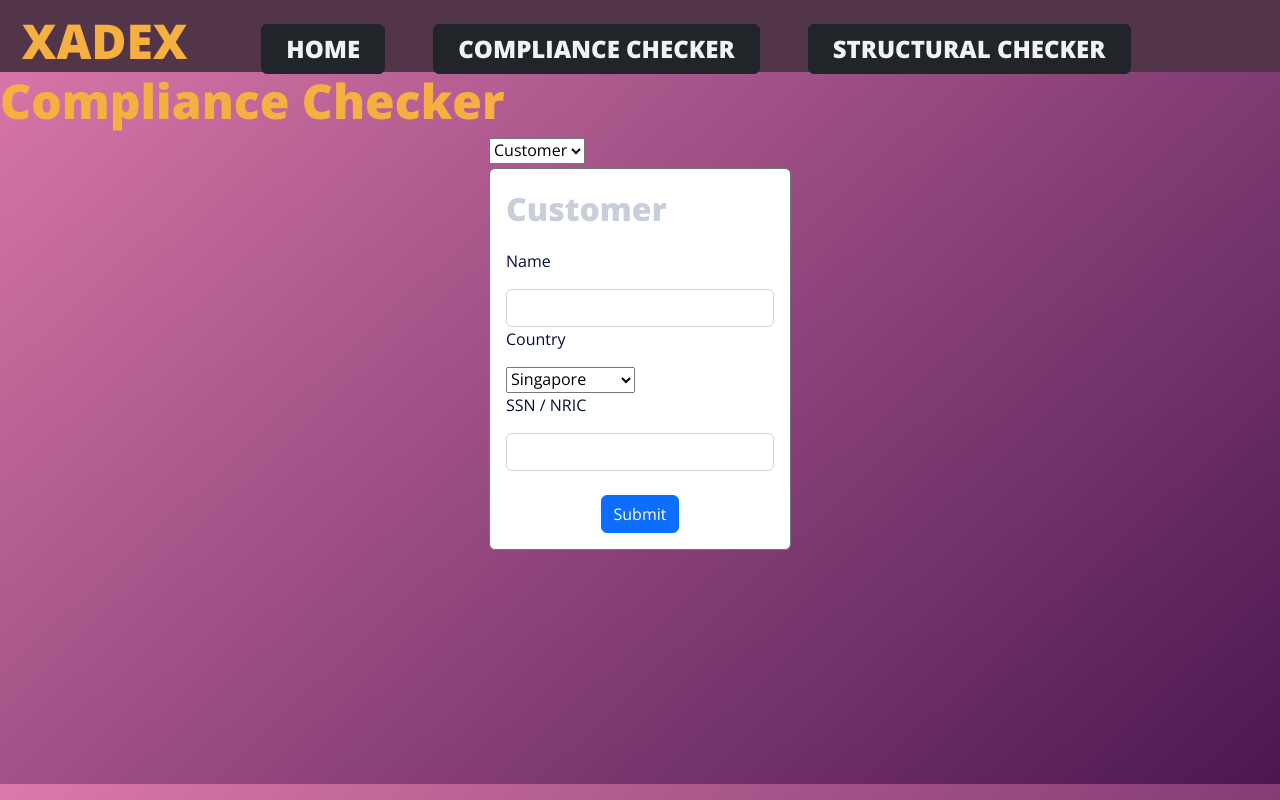
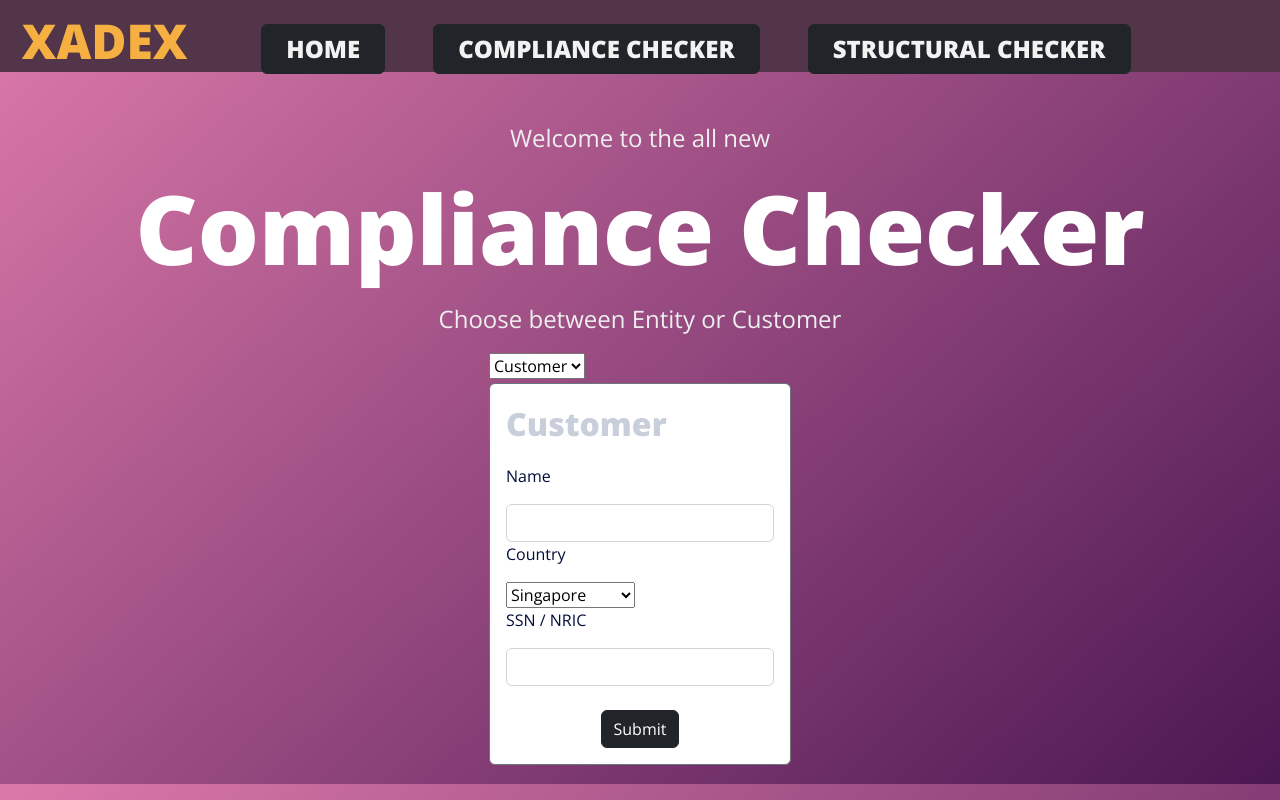
Before and after one commit to peek00/ellipsisTechHack2022, a React (Create React App) app in the folder projectcompliance/: page /complianceinput in a window 1280 px wide. Built offline with nearby package versions, Linux system fonts and the light colour scheme.

Commit message:
Worked on compliance input.

```diff
--- a/projectcompliance/src/App.css
+++ b/projectcompliance/src/App.css
@@ -30,6 +30,12 @@ h1 {
     color: white;
     font-weight:800;
     font-size: 10rem;
+}
+
+.medText{
+    color: white;
+    font-weight:800;
+    font-size: 6rem;
 }
 
 .banner, .NavBar{
--- a/projectcompliance/src/component/complianceInput.jsx
+++ b/projectcompliance/src/component/complianceInput.jsx
@@ -17,8 +17,13 @@ function ComplianceInput() {
   return (
     <div>
       <NavBar/>
+      <div className='text-center'>
+        <p className="homeText mt-5 mb-0"> Welcome to the all new </p>
+        <p className="medText"> Compliance Checker</p>
+        <p className="homeText">Choose between Entity or Customer</p>
+      </div>
+
       <Row className="justify-content-center">
-      <h1>Compliance Checker</h1>
       <Col className="justify-content-center" lg={3}>
       <select name="type" onChange={onChange}>
         <option value="customer">Customer </option>
--- a/projectcompliance/src/component/customerInput.jsx
+++ b/projectcompliance/src/component/customerInput.jsx
@@ -40,7 +40,7 @@ function CustomerInput(type) {
           <input className="form-control" type="text" name="name" />
           <br></br>
           <div className="text-center">
-            <Button  type="submit">Submit</Button>
+            <Button variant="dark"  type="submit">Submit</Button>
           </div>
 
         </form>
--- a/projectcompliance/src/component/entityInput.jsx
+++ b/projectcompliance/src/component/entityInput.jsx
@@ -68,10 +68,10 @@ function EntityInput(type) {
             <option value="offered">Offered </option>
             <option value="borrowed">Borrowed</option>
           </select>
-          <Button size={"sm"} onClick={handleAddService}>Add Service</Button>
+          <Button variant="dark" size={"sm"} onClick={handleAddService}>Add Service</Button>
           <br></br>
           <br></br>
-          <Button type="submit">Submit</Button>
+          <Button variant="dark" type="submit">Submit</Button>
         </form>
 
         <div className="info">
```
